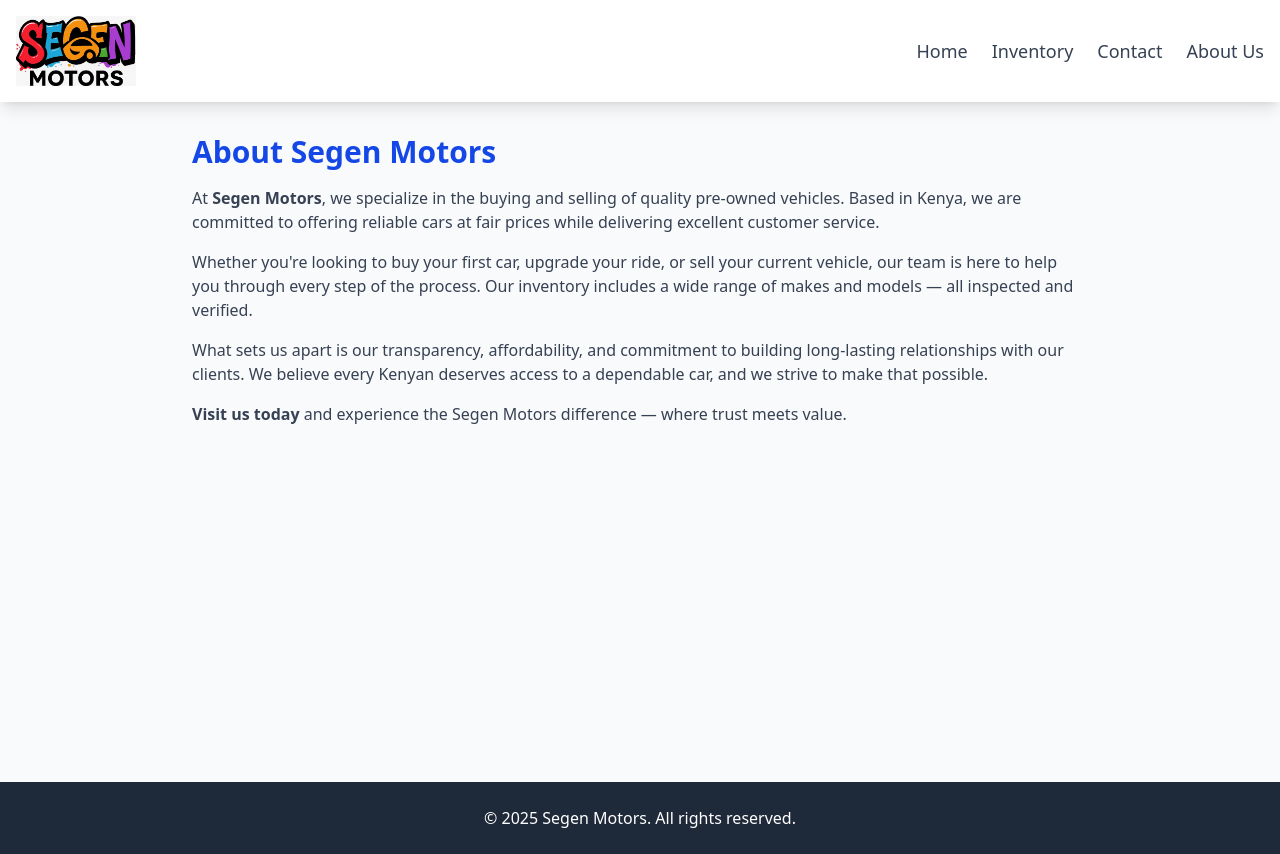
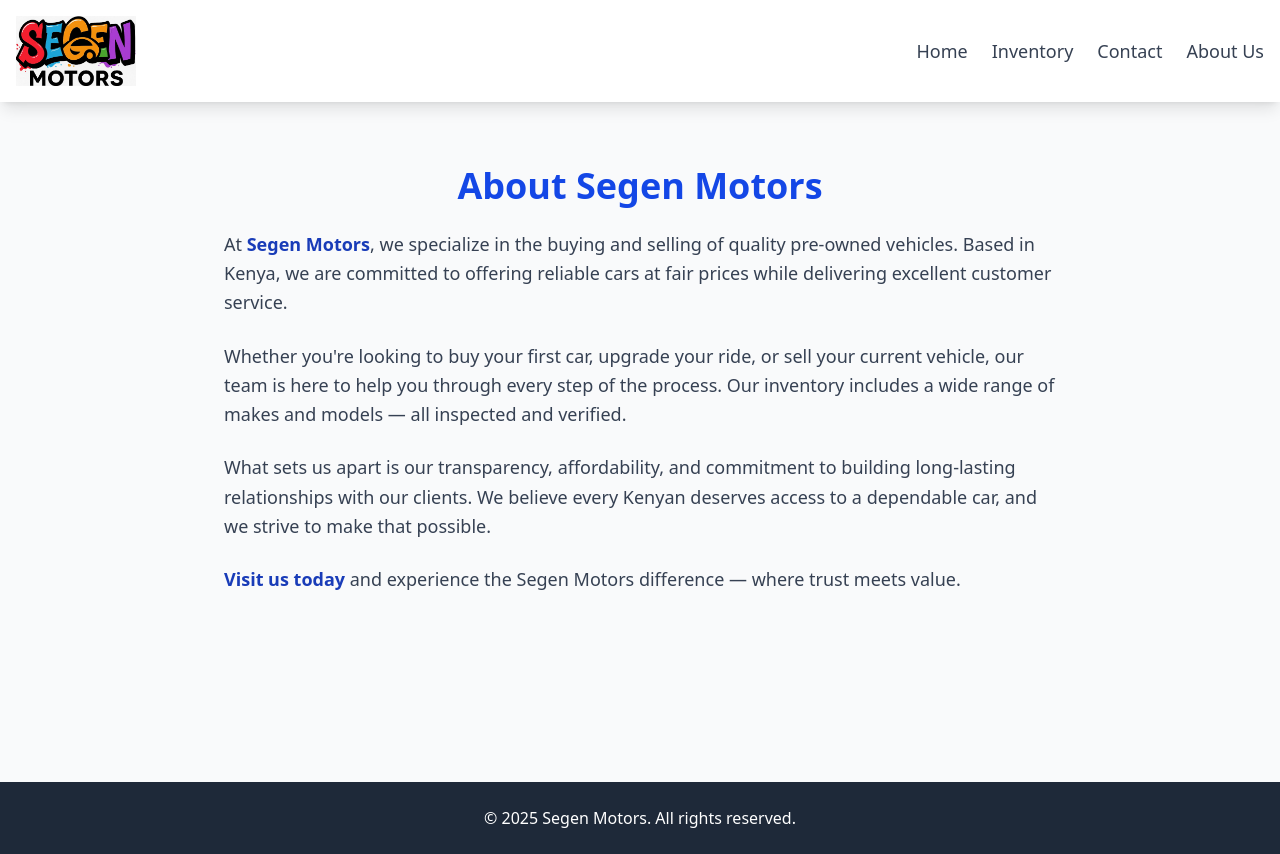
Before and after one commit to IsaacKoome/segenmotors, a Next.js app: page /about in a window 1280 px wide. Built offline with nearby package versions, Linux system fonts and the light colour scheme.

Commit message:
dynamic fixes

```diff
--- a/app/about/page.tsx
+++ b/app/about/page.tsx
@@ -2,27 +2,26 @@
 
 export default function AboutPage() {
   return (
-    <div className="max-w-4xl mx-auto">
-     <h1 className="text-3xl font-bold mb-4 text-blue-700">About Segen Motors</h1>
+    <div className="max-w-4xl mx-auto py-8 px-4 sm:px-6 lg:px-8"> {/* Added padding for better layout */}
+      <h1 className="text-4xl font-bold mb-6 text-blue-700 text-center">About Segen Motors</h1> {/* Increased font, centered */}
 
-
-      <p className="text-gray-700 mb-4">
-        At <strong>Segen Motors</strong>, we specialize in the buying and selling of quality pre-owned vehicles.
+      <p className="text-gray-700 text-lg leading-relaxed mb-6"> {/* Larger text, better line height */}
+        At <strong className="text-blue-800">Segen Motors</strong>, we specialize in the buying and selling of quality pre-owned vehicles.
         Based in Kenya, we are committed to offering reliable cars at fair prices while delivering excellent customer service.
       </p>
 
-      <p className="text-gray-700 mb-4">
-        Whether you're looking to buy your first car, upgrade your ride, or sell your current vehicle, our team is here to help you
+      <p className="text-gray-700 text-lg leading-relaxed mb-6">
+        Whether you&apos;re looking to buy your first car, upgrade your ride, or sell your current vehicle, our team is here to help you
         through every step of the process. Our inventory includes a wide range of makes and models — all inspected and verified.
       </p>
 
-      <p className="text-gray-700 mb-4">
+      <p className="text-gray-700 text-lg leading-relaxed mb-6">
         What sets us apart is our transparency, affordability, and commitment to building long-lasting relationships with our clients.
         We believe every Kenyan deserves access to a dependable car, and we strive to make that possible.
       </p>
 
-      <p className="text-gray-700">
-        <strong>Visit us today</strong> and experience the Segen Motors difference — where trust meets value.
+      <p className="text-gray-700 text-lg leading-relaxed mb-6">
+        <strong className="text-blue-800">Visit us today</strong> and experience the Segen Motors difference — where trust meets value.
       </p>
 
     </div>
```
